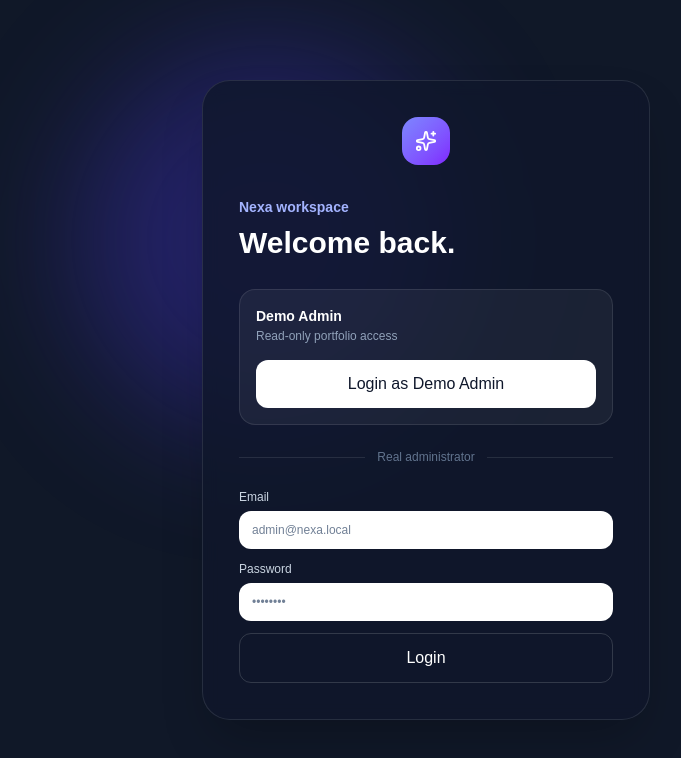
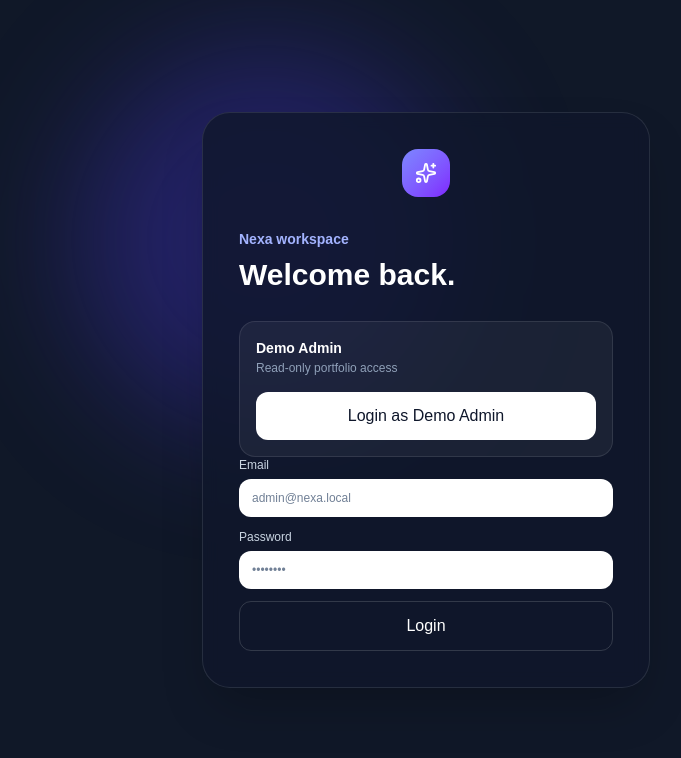
Before and after one commit to EasinTanvir/ai-mcp-dashboard, a Next.js app: page /login in a window 1280 px wide. Shown: the top 758 px of the page, without its empty margins (214-895 px from the left). Built offline with nearby package versions, Linux system fonts and the light colour scheme; no server answers.

Commit message:
remove level

```diff
--- a/src/components/pages/login/Login.jsx
+++ b/src/components/pages/login/Login.jsx
@@ -82,12 +82,6 @@ const Login = () => {
           </form>
         </div>
 
-        <div className="my-6 flex items-center gap-3 text-xs text-slate-500">
-          <i className="h-px flex-1 bg-white/10" />
-          Real administrator
-          <i className="h-px flex-1 bg-white/10" />
-        </div>
-
         {/* Real Admin Login */}
         <form onSubmit={handleSubmit(onSubmit)} className="space-y-3">
           <label className="block text-xs font-medium !text-slate-300">
```
